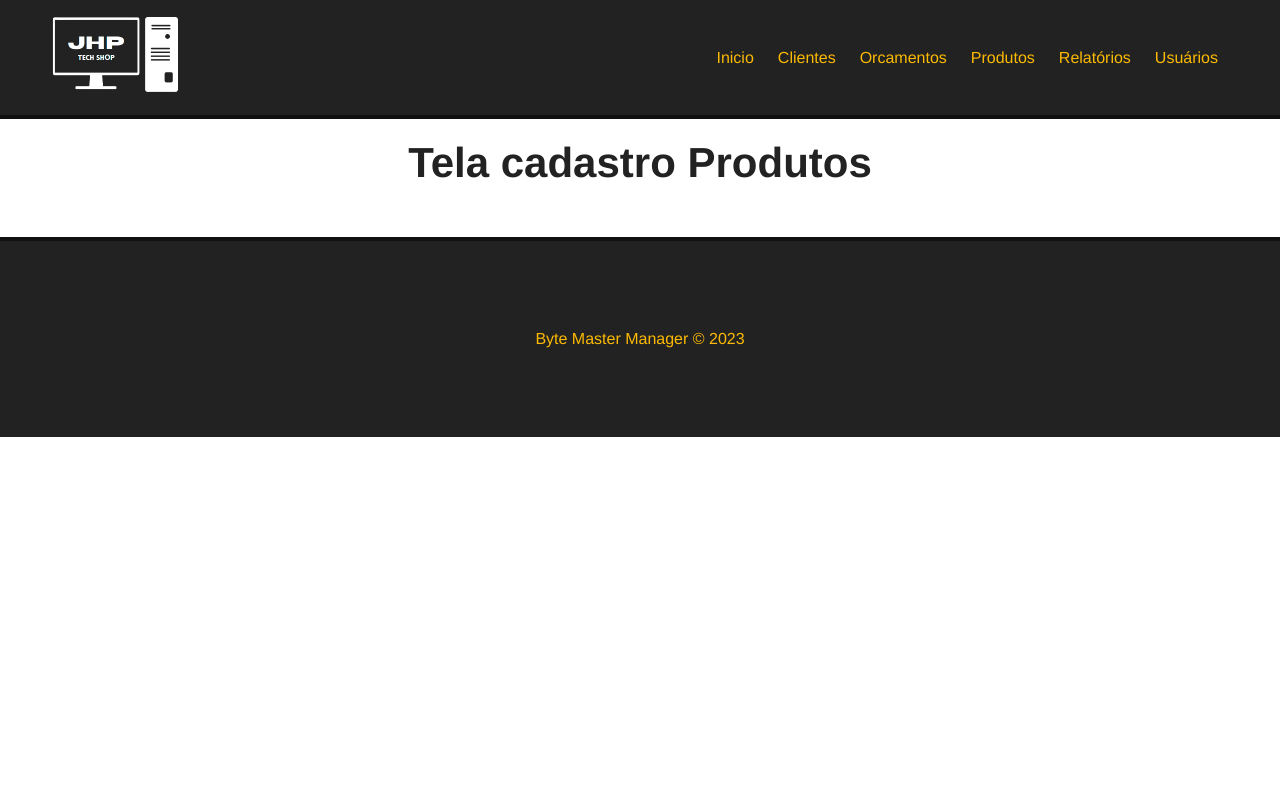
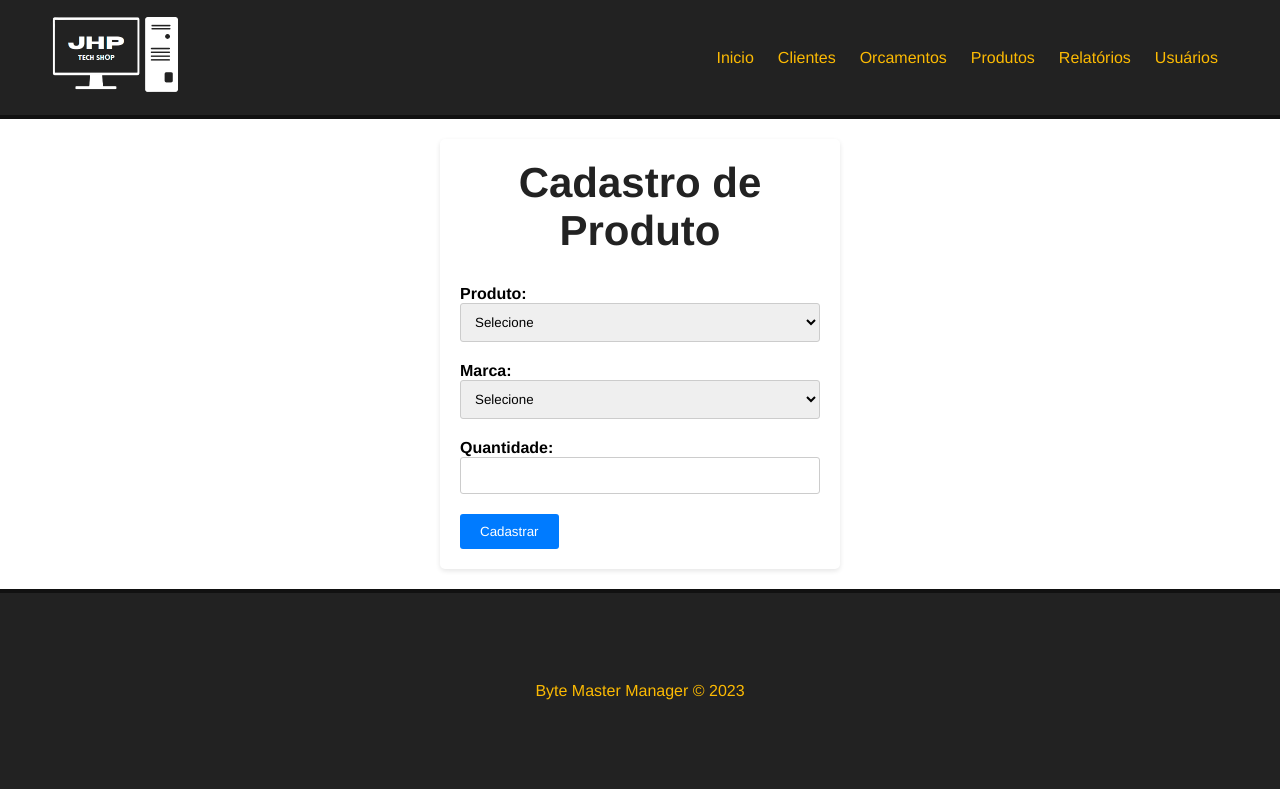
Before and after one commit to JoseHenriquePatrocinio/byte_master, a Vue app: page /produto in a window 1280 px wide. Built offline with nearby package versions, Linux system fonts and the light colour scheme.

Commit message:
feat:formulario de cadastro produto

```diff
--- a/src/components/FormCliente.vue
+++ b/src/components/FormCliente.vue
@@ -32,9 +32,6 @@ export default {
 </script>
 
 <style scoped>
-body {
-    font-family: Arial, sans-serif;
-}
 
 .container {
     width: 50%;
--- /dev/null
+++ b/src/components/FormProduto.vue
@@ -0,0 +1,83 @@
+<template>
+    <div>
+
+        <div class="container">
+            <h1>Cadastro de Produto</h1>
+            <form action="#">
+                <div class="form-group">
+                    <label for="produto">Produto:</label>
+                    <select id="produto" name="produto">
+                        <option value="">Selecione</option>
+                        <option value="Disco Rígido">Disco Rígido</option>
+                        <option value="Unidade de Estado Sólido">Unidade de Estado Sólido</option>
+                        <option value="Central de Processamento">Central de Processamento</option>
+                        <option value="Processamento Gráfico">Processamento Gráfico</option>
+                        <option value="Memória de Acesso Aleatório">Memória de Acesso Aleatório</option>
+                    </select>
+                </div>
+
+                <div class="form-group">
+                    <label for="marca">Marca:</label>
+                    <select id="marca" name="marca">
+                        <option value="">Selecione</option>
+                        <option value="HyperCore">HyperCore</option>
+                        <option value="QuantumStorage">QuantumStorage</option>
+                        <option value="FlashSpeed">FlashSpeed</option>
+                    </select>
+                </div>
+
+                <div class="form-group">
+                    <label for="quantidade">Quantidade:</label>
+                    <input type="number" id="quantidade" name="quantidade" min="1">
+                </div>
+
+                <button type="submit">Cadastrar</button>
+            </form>
+        </div>
+
+    </div>
+</template>
+
+<script>
+export default {
+    name: "FormProduto"
+}
+</script>
+
+<style>
+
+.container {
+    max-width: 400px;
+    margin: 0 auto;
+    background-color: #fff;
+    border-radius: 5px;
+    padding: 20px;
+    box-shadow: 0 2px 5px rgba(0, 0, 0, 0.1);
+}
+
+.form-group {
+    margin-bottom: 20px;
+}
+
+label {
+    display: block;
+    font-weight: bold;
+}
+
+select,
+input[type="number"] {
+    width: 100%;
+    padding: 10px;
+    border: 1px solid #ccc;
+    border-radius: 3px;
+}
+
+button[type="submit"] {
+    background-color: #007bff;
+    color: #fff;
+    padding: 10px 20px;
+    border: none;
+    border-radius: 3px;
+    cursor: pointer;
+}
+</style>
--- a/src/views/Produto.vue
+++ b/src/views/Produto.vue
@@ -1,5 +1,15 @@
 <template>
-    <div class="container-div">
-      <h1>Tela cadastro Produtos</h1>
-    </div>
-  </template>
+  <div class="container-div">
+    <FormProduto></FormProduto>
+  </div>
+</template>
+
+<script>
+import FormProduto from '@/components/FormProduto.vue';
+export default {
+  name: "Produto",
+  components: {
+    FormProduto
+  }
+}
+</script>
```
